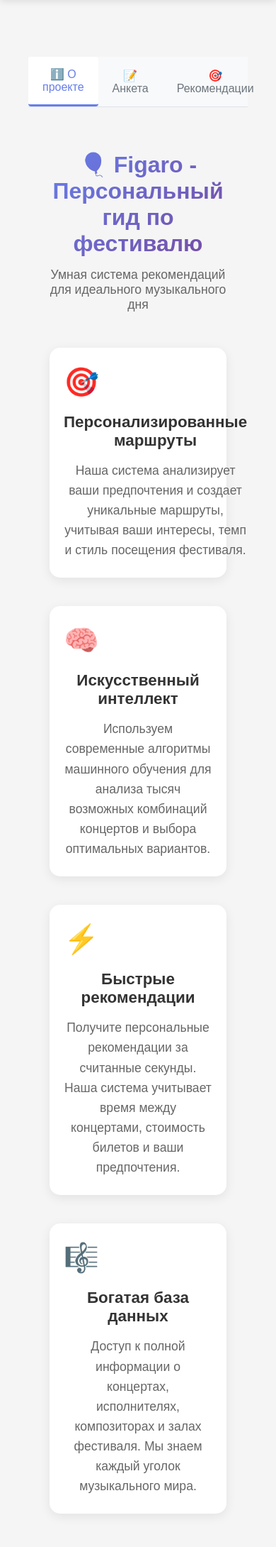
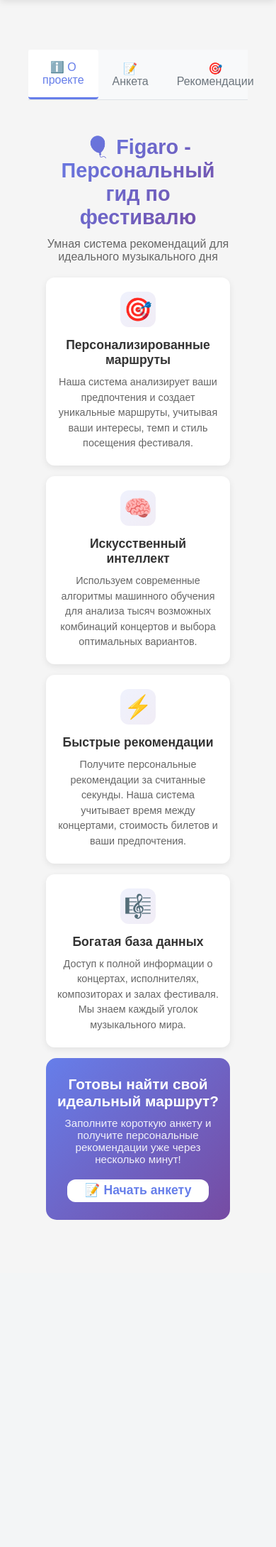
Before and after one commit to dmagog/Figaro, a Python web app: template app/templates/index.html in a window 390 px wide. Shown: the part 60-2240 px from the top of the page at 71% size. After the commit the page ends 1779 px from the top, so only its background shows below. Run offline with Jinja, Linux system fonts and the light colour scheme; the template is opened without the code that fills it, so the values that code supplies are empty.

Commit message:
fix app loading

```diff
--- /dev/null
+++ b/app/services/__init__.py
@@ -0,0 +1 @@
+# Services package
--- a/app/services/crud/__init__.py
+++ b/app/services/crud/__init__.py
@@ -5,5 +5,6 @@ __all__ = [
     "user",
     "festival",
     "purchase",
-    "billing"
+    "billing",
+    "route_service"
 ]
--- a/app/static/css/index.css
+++ b/app/static/css/index.css
@@ -208,7 +208,7 @@
 .tabs-container {
     max-width: 1200px;
     margin: 0 auto;
-    padding: 20px;
+    padding: 10px 20px;
 }
 
 /* Стили для кнопок */
@@ -265,7 +265,7 @@
 }
 
 .tab-content {
-    padding: 30px;
+    padding: 15px;
 }
 
 /* Секция анкеты */
@@ -1163,7 +1163,7 @@
     }
 
     .tab-content {
-        padding: 15px;
+        padding: 10px;
     }
 
     .radio-group {
@@ -1291,20 +1291,20 @@
 
 /* Стили для вкладки "О проекте" */
 .about-section {
-    max-width: 1000px;
+    max-width: 1200px;
     margin: 0 auto;
-    padding: 40px 20px;
+    padding: 20px;
 }
 
 .about-header {
     text-align: center;
-    margin-bottom: 50px;
+    margin-bottom: 30px;
 }
 
 .about-header h2 {
-    font-size: 2.5em;
+    font-size: 2.2em;
     color: #333;
-    margin-bottom: 15px;
+    margin-bottom: 12px;
     background: linear-gradient(135deg, #667eea 0%, #764ba2 100%);
     -webkit-background-clip: text;
     -webkit-text-fill-color: transparent;
@@ -1312,26 +1312,30 @@
 }
 
 .about-subtitle {
-    font-size: 1.3em;
+    font-size: 1.1em;
     color: #666;
     margin: 0;
 }
 
 .about-content {
+    display: grid;
+    grid-template-columns: repeat(2, 1fr);
+    gap: 20px;
+    margin-bottom: 30px;
+}
+
+.about-feature {
     display: flex;
     flex-direction: column;
-    gap: 40px;
-}
-
-.about-feature {
-    display: flex;
-    align-items: flex-start;
-    gap: 25px;
-    padding: 30px;
+    align-items: center;
+    text-align: center;
+    gap: 15px;
+    padding: 25px 20px;
     background: white;
-    border-radius: 15px;
-    box-shadow: 0 4px 15px rgba(0,0,0,0.08);
+    border-radius: 12px;
+    box-shadow: 0 3px 10px rgba(0,0,0,0.08);
     transition: transform 0.3s ease, box-shadow 0.3s ease;
+    min-height: 200px;
 }
 
 .about-feature:hover {
@@ -1340,42 +1344,48 @@
 }
 
 .feature-icon {
-    font-size: 3em;
+    font-size: 2.5em;
     flex-shrink: 0;
-    width: 80px;
-    text-align: center;
+    width: 60px;
+    height: 60px;
+    display: flex;
+    align-items: center;
+    justify-content: center;
+    background: linear-gradient(135deg, rgba(102, 126, 234, 0.1) 0%, rgba(118, 75, 162, 0.1) 100%);
+    border-radius: 12px;
 }
 
 .feature-text h3 {
-    font-size: 1.4em;
+    font-size: 1.2em;
     color: #333;
-    margin: 0 0 15px 0;
+    margin: 0 0 10px 0;
+    font-weight: 600;
 }
 
 .feature-text p {
-    font-size: 1.1em;
+    font-size: 0.95em;
     color: #666;
-    line-height: 1.6;
+    line-height: 1.5;
     margin: 0;
 }
 
 .about-cta {
     text-align: center;
-    padding: 50px 30px;
+    padding: 30px 20px;
     background: linear-gradient(135deg, #667eea 0%, #764ba2 100%);
-    border-radius: 20px;
+    border-radius: 15px;
     color: white;
-    margin-top: 20px;
+    margin-top: 0;
 }
 
 .about-cta h3 {
-    font-size: 1.8em;
-    margin: 0 0 15px 0;
+    font-size: 1.5em;
+    margin: 0 0 10px 0;
 }
 
 .about-cta p {
-    font-size: 1.2em;
-    margin: 0 0 30px 0;
+    font-size: 1em;
+    margin: 0 0 20px 0;
     opacity: 0.9;
 }
 
@@ -1398,39 +1408,56 @@
 /* Адаптивность для мобильных устройств */
 @media (max-width: 768px) {
     .about-section {
+        padding: 15px;
+    }
+
+    .about-header {
+        margin-bottom: 20px;
+    }
+
+    .about-header h2 {
+        font-size: 1.8em;
+    }
+
+    .about-subtitle {
+        font-size: 1em;
+    }
+
+    .about-content {
+        grid-template-columns: 1fr;
+        gap: 15px;
+        margin-bottom: 20px;
+    }
+
+    .about-feature {
         padding: 20px 15px;
-    }
-
-    .about-header h2 {
+        min-height: 160px;
+    }
+
+    .feature-icon {
+        width: 50px;
+        height: 50px;
         font-size: 2em;
     }
 
-    .about-subtitle {
+    .feature-text h3 {
         font-size: 1.1em;
     }
 
-    .about-feature {
-        flex-direction: column;
-        text-align: center;
-        gap: 20px;
-        padding: 25px 20px;
-    }
-
-    .feature-icon {
-        font-size: 2.5em;
-        width: auto;
+    .feature-text p {
+        font-size: 0.9em;
     }
 
     .about-cta {
-        padding: 40px 20px;
+        padding: 25px 15px;
     }
 
     .about-cta h3 {
-        font-size: 1.5em;
+        font-size: 1.3em;
     }
 
     .about-cta p {
-        font-size: 1.1em;
+        font-size: 0.95em;
     }
 }
 
```
